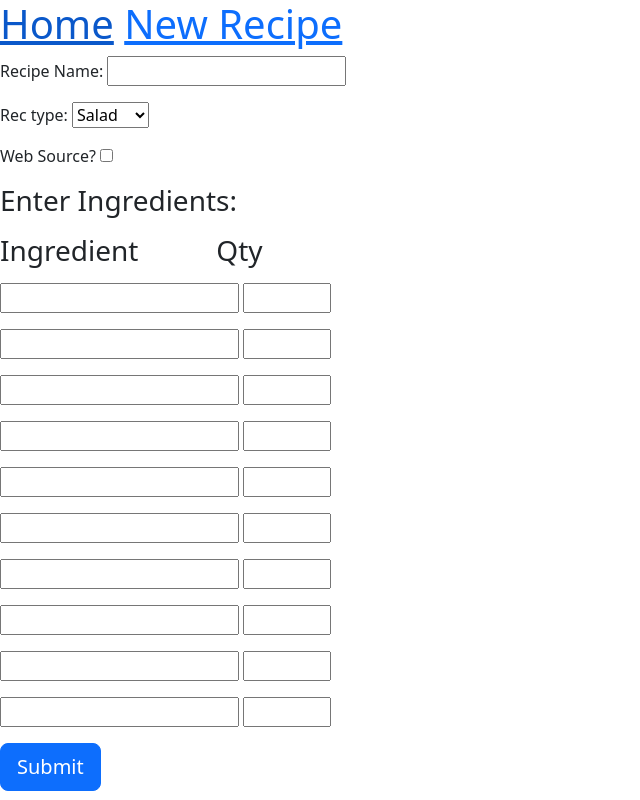
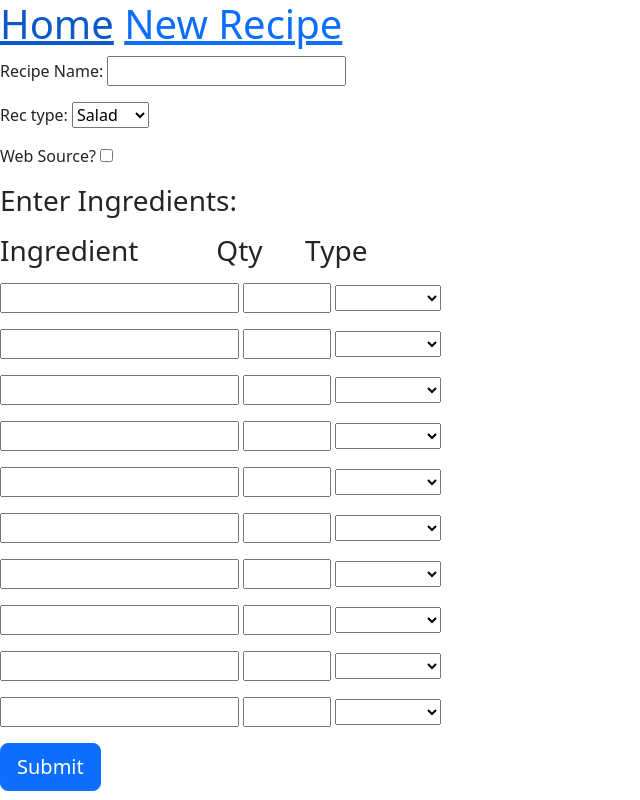
Before and after one commit to emburyj/Meal-Wizard, a Django app: page /Create-New-Recipe/ in a window 1280 px wide. Shown: the whole page, without its empty margins (0-640 px from the left). Run offline with Django 4.2, Linux system fonts and the light colour scheme; data comes from the database, SQL or seed files in the repository; both versions use the stored data as it was after the commit.

Commit message:
finished adding code for feature to add recipe

```diff
--- a/cookbook/forms.py
+++ b/cookbook/forms.py
@@ -9,13 +9,16 @@ class new_recipe_collection_form(forms.Form):
 class new_rc_date_form(forms.Form):
     date = forms.DateField(widget=AdminDateWidget,label="Meal Plan Start Date", initial=datetime.now, required=True)
 
+rec_type_choices = ((1, 'Salad'), (2, 'Soup'), (3, 'Pasta'), (4, 'Curry'),
+ (5, 'Pizza'), (6, 'Brunch'),(7, 'Other'))
 class new_recipe_form(forms.Form):
     name = forms.CharField(label = "Recipe Name", max_length=128)
-    list_of_choices = ((1, 'Salad'), (2, 'Soup'), (3, 'Pasta'), (4, 'Curry'),
-     (5, 'Pizza'), (6, 'Brunch'),(7, 'Other'))
-    rec_type = forms.ChoiceField(choices=list_of_choices)
+    rec_type = forms.ChoiceField(choices=rec_type_choices)
+
+ing_type_choices = ((0, ""), (1, "Meat"), (2, "Produce"), (3,"Dairy"), (4, "Grain"),
+ (5, "Pasta"), (6, "Canned"), (7, "Condiment"), (8, "Other"))
 
 class new_recipe_ingredients_form(forms.Form):
     ingred = forms.CharField(label="", max_length=128, required=False)
     qty = forms.IntegerField(label="", min_value=0, max_value=10, required=False)
-    # add a bunch of ingredient inputs (10?)
+    ing_type = forms.ChoiceField(label = "", choices=ing_type_choices, required=False)
--- a/cookbook/templates/create_recipe.html
+++ b/cookbook/templates/create_recipe.html
@@ -6,7 +6,7 @@
 
 </head>
 <body>
-    <form method="post">
+    <form action="" method="post">
         {% csrf_token %}
 
         {{ recipe_form.as_p }}
@@ -20,7 +20,7 @@
             <h3>Enter Ingredients:</h3>
         </p>
         <p>
-        <h3>Ingredient &emsp; &emsp; Qty</h3>
+            <h3>Ingredient &emsp; &emsp; Qty &emsp; Type</h3>
         </p>
         <p>
             {% for key, val in ingredients_form.items %}
--- a/cookbook/views.py
+++ b/cookbook/views.py
@@ -4,6 +4,9 @@ from django.template import RequestContext, loader
 from cookbook.models import Ingredient, Recipe, Cookbook, RecipeCollection, MealPlan, User
 from cookbook.forms import *
 from django.utils.dateparse import parse_date
+from collections import OrderedDict
+from cookbook.forms import rec_type_choices
+from cookbook.forms import ing_type_choices
 
 # --------------------------------------------------------------------------------------#
 # Views
@@ -61,24 +64,62 @@ def grocery_list_view(request, rcid):
     return render(request, 'grocery_shopping.html', context)
 
 def create_recipe_view(response):
+    me = User.objects.get(username='josh')
     if response.method == "POST":
-        form = new_recipe_form(response.POST)
-        if form.is_valid():
-            name = form.cleaned_data["name"]
-            rec_type = form.cleaned_data["rec_type"]
-            source = form.cleaned_data["source"]
-            #form = ...
-            return HttpResponseRedirect("/")
+        # print(response.POST.dict)
+        rec_form = new_recipe_form(response.POST)
+        ing_form = new_recipe_ingredients_form(response.POST)
+        ing_form.fields[f"ingred0"] = ing_form.fields["ingred"]
+        ing_form.fields[f"qty0"] = ing_form.fields["qty"]
+        ing_form.fields[f"ing_type0"] = ing_form.fields["ing_type"]
+        del(ing_form.fields["ingred"])
+        del(ing_form.fields["qty"])
+        del(ing_form.fields["ing_type"])
+        for i in range(1, 10):
+            ing_form.fields[f"ingred{i}"] = ing_form.fields["ingred0"]
+            ing_form.fields[f"qty{i}"] = ing_form.fields["qty0"]
+            ing_form.fields[f"ing_type{i}"] = ing_form.fields["ing_type0"]
+
+
+        if rec_form.is_valid() and ing_form.is_valid():
+            name = rec_form.cleaned_data["name"]
+            rec_type_num = int(rec_form.cleaned_data["rec_type"]) - 1 # tuple for choices starts at 1
+            rec_type = list(list(rec_type_choices)[rec_type_num])[1]
+            if response.POST["recipe_source_link"]:
+                source = response.POST["recipe_source_link"]
+            else:
+                source = ""
+            new_recipe = Recipe(name=name, rec_type=rec_type, source=source, author=me)
+            new_recipe.save()
+
+            all_ingredients_query = Ingredient.objects.all()
+            all_ingredients = [x.name for x in all_ingredients_query]
+
+            for i in range(0, 10):
+                if ing_form.cleaned_data[f"ingred{i}"]:
+                    if ing_form.cleaned_data[f"ingred{i}"] in all_ingredients:
+                        current_ingredient = Ingredient.objects.get(name=ing_form.cleaned_data[f"ingred{i}"])
+
+                    else:
+                        current_ing_type_num = int(ing_form.cleaned_data[f"ing_type{i}"])
+                        current_ing_type = list(list(ing_type_choices)[current_ing_type_num])[1]
+                        current_ingredient = Ingredient(name=ing_form.cleaned_data[f"ingred{i}"], ing_type=current_ing_type)
+                        current_ingredient.save()
+                    new_cookbook = Cookbook(rec=new_recipe, ing=current_ingredient, qty=ing_form.cleaned_data[f"qty{i}"])
+                    new_cookbook.save()
+
+            return HttpResponseRedirect("/Create-New-Recipe/")
     else:
         recipe_form = new_recipe_form()
         ing_form = {}
-        qty_form = {}
         for i in range(0, 10):
             ingredients_form = new_recipe_ingredients_form()
             ingredients_form.fields[f"ingred{i}"] = ingredients_form.fields["ingred"]
             ingredients_form.fields[f"qty{i}"] = ingredients_form.fields["qty"]
+            ingredients_form.fields[f"ing_type{i}"] = ingredients_form.fields["ing_type"]
             del(ingredients_form.fields["ingred"])
             del(ingredients_form.fields["qty"])
+            del(ingredients_form.fields["ing_type"])
             ing_form.setdefault(i, ingredients_form)
         context = {'recipe_form': recipe_form, 'ingredients_form': ing_form}
         return render(response, 'create_recipe.html', context)
@@ -100,6 +141,7 @@ def get_shopping_list(rc):
                 ing_dict[foo.ing] = ing_dict[foo.ing] + foo.qty
             else:
                 ing_dict.setdefault(foo.ing, foo.qty)
+    ing_dict = OrderedDict(sorted(ing_dict.items(), key=lambda x: (x[0].ing_type, x[1]), reverse=True))
     return ing_dict
 
 def get_recs_ings(lst_of_recipes):
```
Also changed, not shown: mysite.db. Lines whose indentation alone changed are shown as unchanged.
